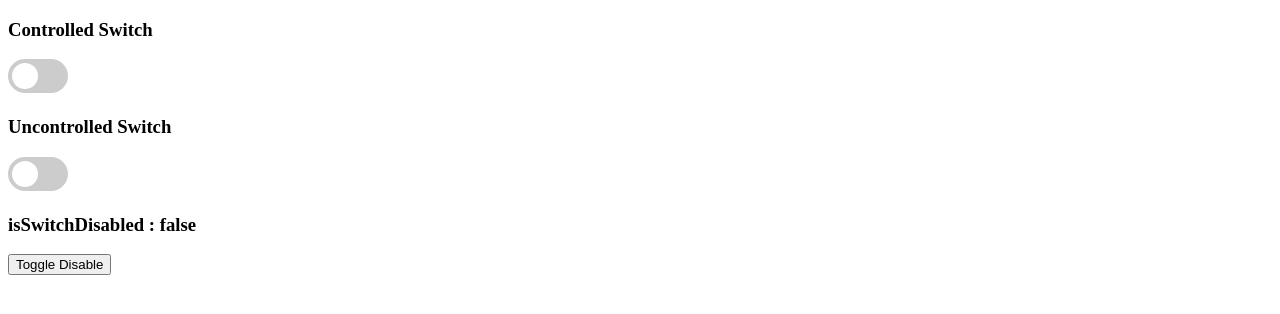
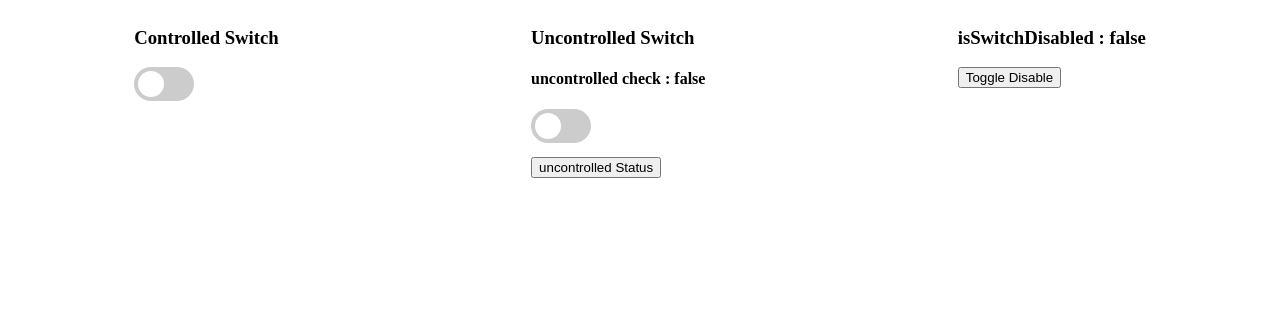
Before and after one commit to nglikwai/code-test, a React app: page / in a window 1280 px wide. Shown: the top 314 px of the page. Built offline with nearby package versions, Linux system fonts and the light colour scheme.

Commit message:
fix: uncontrolled input and ref

```diff
--- a/src/Switch/index.tsx
+++ b/src/Switch/index.tsx
@@ -12,8 +12,12 @@ interface State {
 }
 
 export default class Switch extends React.PureComponent<Props, State> {
+
+    inputRef: React.RefObject<HTMLInputElement>;
+
     constructor(props: Props) {
         super(props);
+        this.inputRef = React.createRef();
         this.state = {
             _checked: false
         }
@@ -32,6 +36,7 @@ export default class Switch extends React.PureComponent<Props, State> {
             <div className="comp-switch">
                 <label className="switch">
                     <input
+                        ref={this.inputRef}
                         type="checkbox"
                         disabled={disabled}
                         onClick={this.OnClickHandler}
--- /dev/null
+++ b/src/index.css
@@ -0,0 +1,4 @@
+.wrapper {
+    display: flex;
+    justify-content: space-around;
+}
--- a/src/index.tsx
+++ b/src/index.tsx
@@ -1,12 +1,15 @@
 import React from "react";
 import ReactDOM from "react-dom";
 import Switch from "./Switch"
+import "./index.css";
 
-interface Props {}
+
+interface Props { }
 
 interface State {
     isSwitchChecked: boolean;
     isSwitchDisabled: boolean;
+    uncontrolledChecked: boolean | null;
 }
 
 class App extends React.PureComponent<Props, State> {
@@ -14,15 +17,26 @@ class App extends React.PureComponent<Props, State> {
     public state: State = {
         isSwitchChecked: false,
         isSwitchDisabled: false,
+        uncontrolledChecked: false
     };
+
+    ref = React.createRef<Switch>()
 
     onToggleDisable = () => this.setState(({ isSwitchDisabled }) => ({ isSwitchDisabled: !isSwitchDisabled }));
 
     onChange = (checked: boolean) => this.setState({ isSwitchChecked: checked });
 
+    getUncontrolledChecked = () => this.setState({
+        uncontrolledChecked: this.ref.current
+            && this.ref.current.inputRef.current
+            && this.ref.current.inputRef.current.checked
+    })
+
     render() {
-      const { isSwitchChecked, isSwitchDisabled } = this.state
+        const { isSwitchChecked, isSwitchDisabled, uncontrolledChecked } = this.state
+        console.log()
         return (
+            <div className="wrapper">
                 <div>
                     <h3>Controlled Switch</h3>
                     <Switch
@@ -30,15 +44,24 @@ class App extends React.PureComponent<Props, State> {
                         checked={isSwitchChecked}
                         onChange={this.onChange}
                     />
+                </div>
+                <div>
+                    <h3>Uncontrolled Switch</h3>
+                    <h4>uncontrolled check : {JSON.stringify(uncontrolledChecked)}
+                    </h4>
 
-                <h3>Uncontrolled Switch</h3>
-                <Switch disabled={isSwitchDisabled} />
+                    <Switch ref={this.ref} disabled={isSwitchDisabled} />
+                    <button onClick={this.getUncontrolledChecked}>uncontrolled Status</button>
 
+
+                </div>
+                <div>
                     <h3>isSwitchDisabled : {JSON.stringify(isSwitchDisabled)}</h3>
-
                     <button type="button" onClick={this.onToggleDisable}>
                         Toggle Disable
                     </button>
+                </div>
+
             </div>
         );
     }
```
Lines whose indentation alone changed are shown as unchanged.
